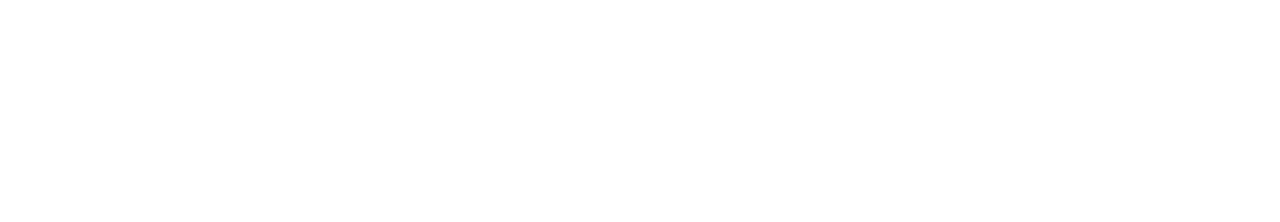
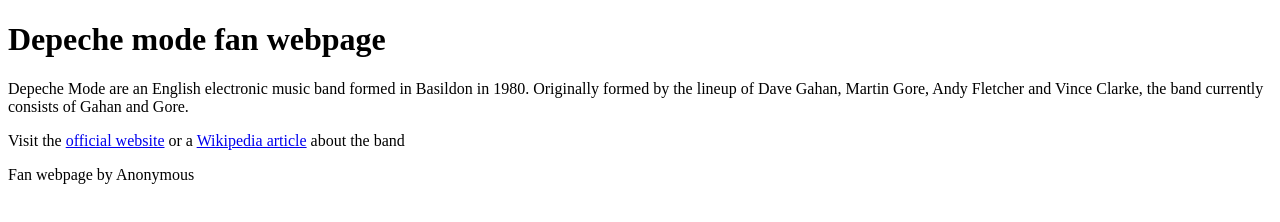
Before and after one commit to AniketSharma24/MusicianWebpagePestoAssesment, a plain HTML site: page index.html in a window 1280 px wide. Drawn offline with Linux system fonts and the light colour scheme.

Commit message:
Created web layout

```diff
--- a/index.html
+++ b/index.html
@@ -4,6 +4,13 @@
     <title>Musician</title>
   </head>
   <body>
-
+    <header>
+      <h1>Depeche mode fan webpage</h1>
+    </header>
+    <main>
+      <p>Depeche Mode are an English electronic music band formed in Basildon in 1980. Originally formed by the lineup of Dave Gahan, Martin Gore, Andy Fletcher and Vince Clarke, the band currently consists of Gahan and Gore.</p>
+      <p>Visit the <a href="https://www.depechemode.com/" target="_blank">official website</a> or a <a href="https://en.wikipedia.org/wiki/Depeche_Mode" target="_blank">Wikipedia article</a> about the band</p>
+    </main>
+    <footer>Fan webpage by Anonymous</footer>
   </body>
 </html>
```
